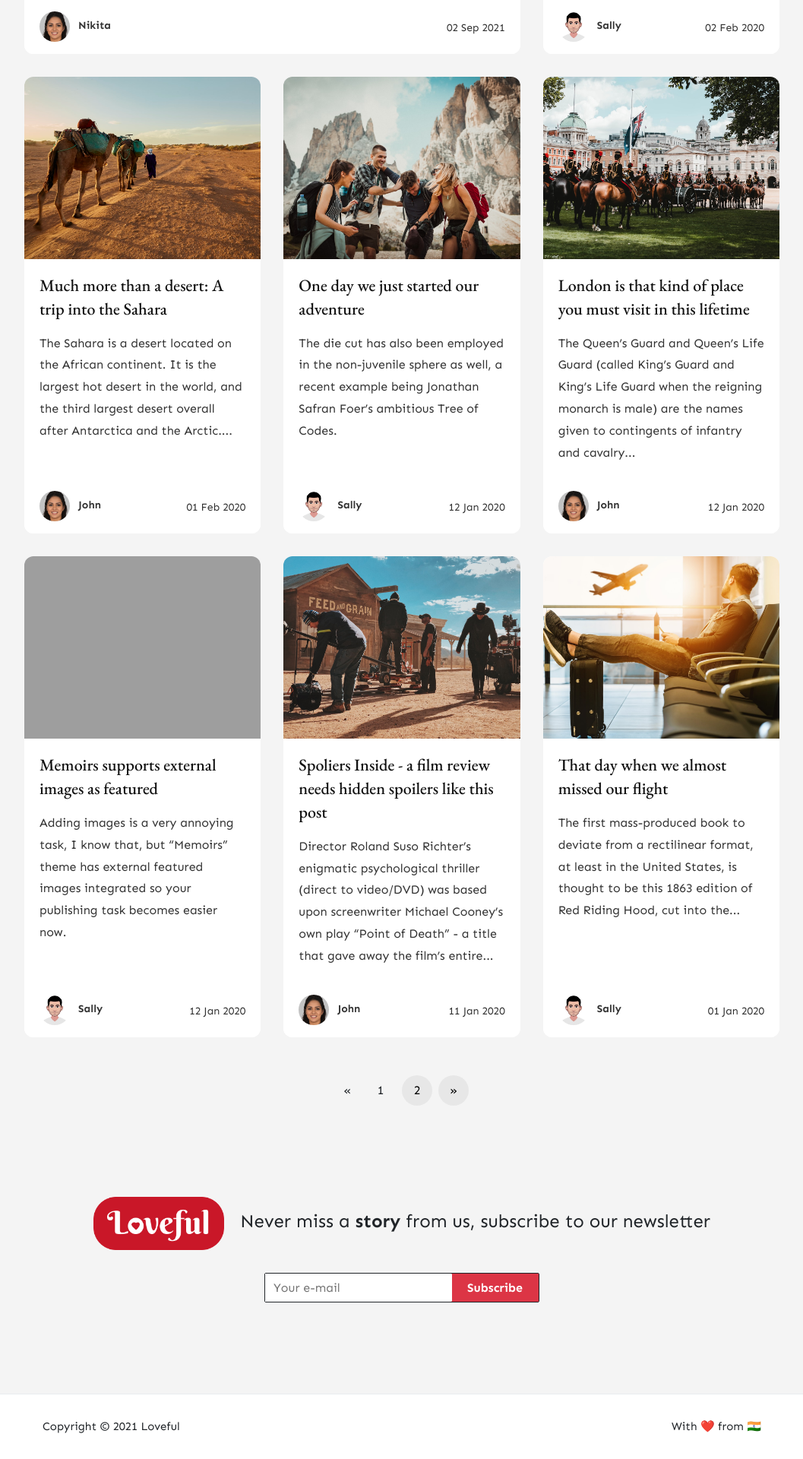
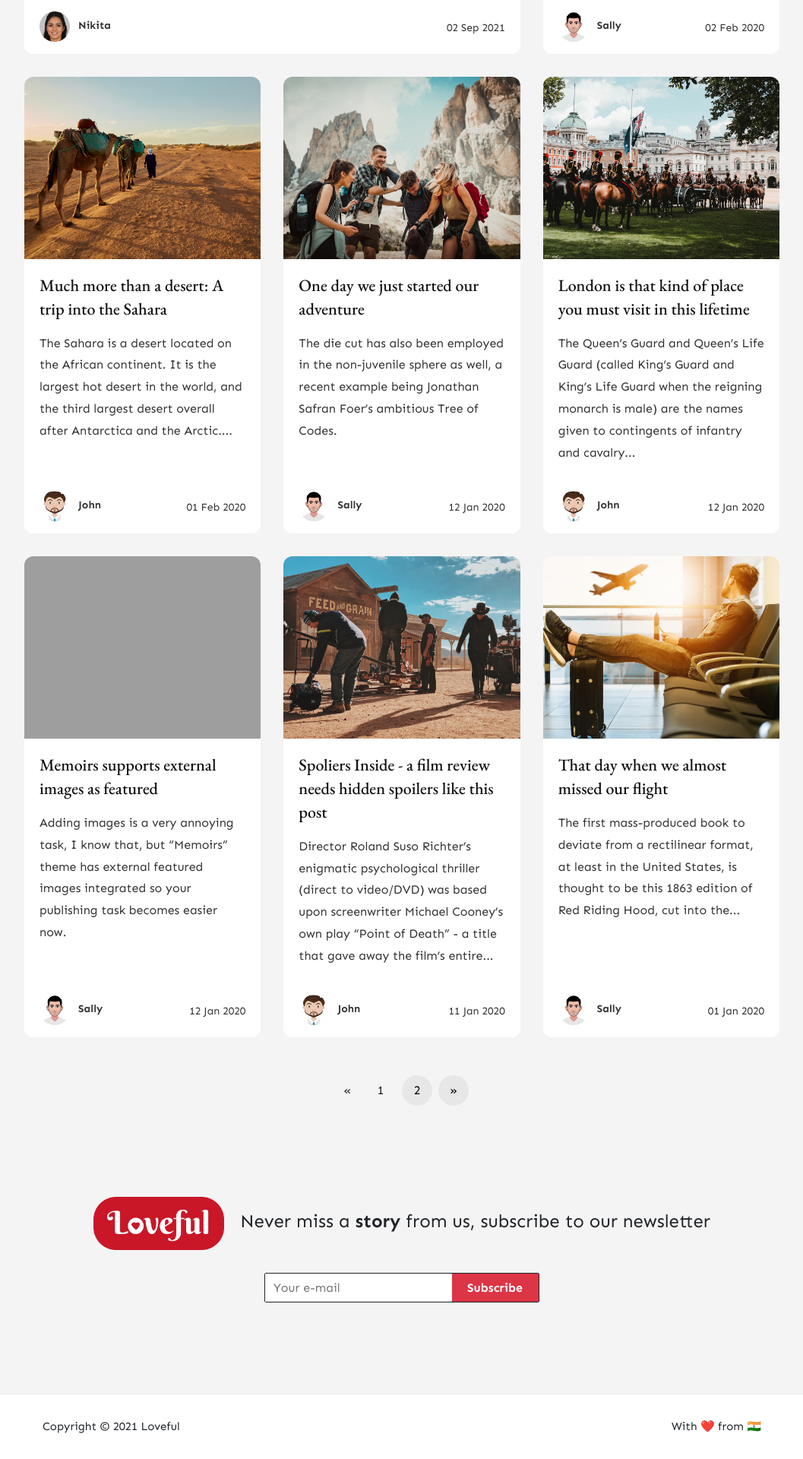
Before and after one commit to stackbit-projects/happy-zebra-28bc2, a Jekyll site: the page built from index.html, in a window 1280 px wide. Shown: the part 1027-2947 px from the top of the page at 76% size, without its empty margins (111-1168 px from the left). Built offline with Jekyll 4.4.1, drawn with Linux system fonts in a browser that asks for light colours; nearby versions of some CDN libraries; the list of posts is cut into pages by our own code; comment, search, counter and statistics services are not loaded; grey boxes are pictures that could not be loaded.

Commit message:
_config.yml: changed

```diff
--- a/_config.yml
+++ b/_config.yml
@@ -28,7 +28,7 @@ authors:
   john:
     name: John
     display_name: John
-    avatar: assets/images/nik-dp.png
+    avatar: assets/images/avatar.png
     email: nikita@gmail.com
     web: 'https://www.wowthemes.net'
     twitter: 'https://twitter.com/wowthemesnet'
```
